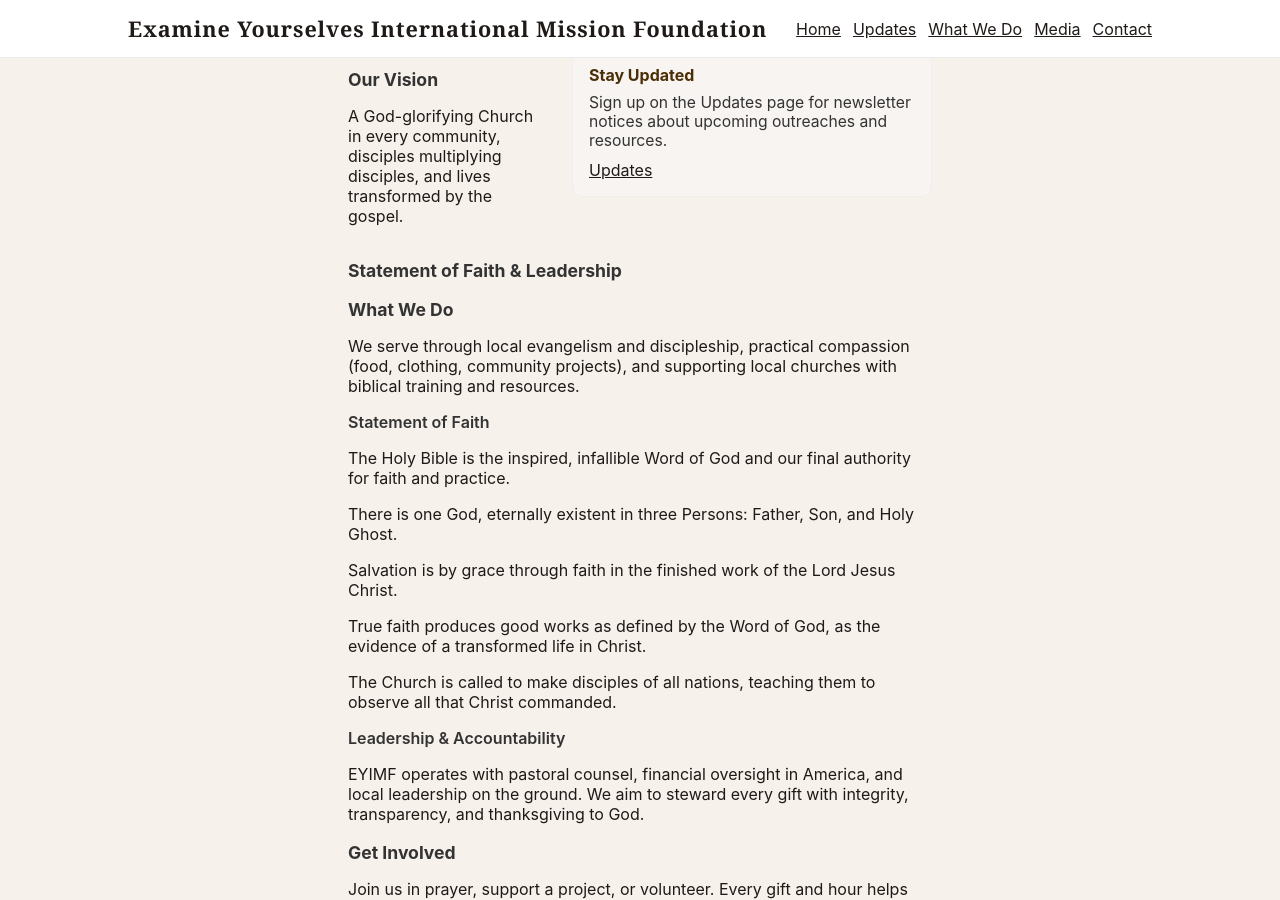
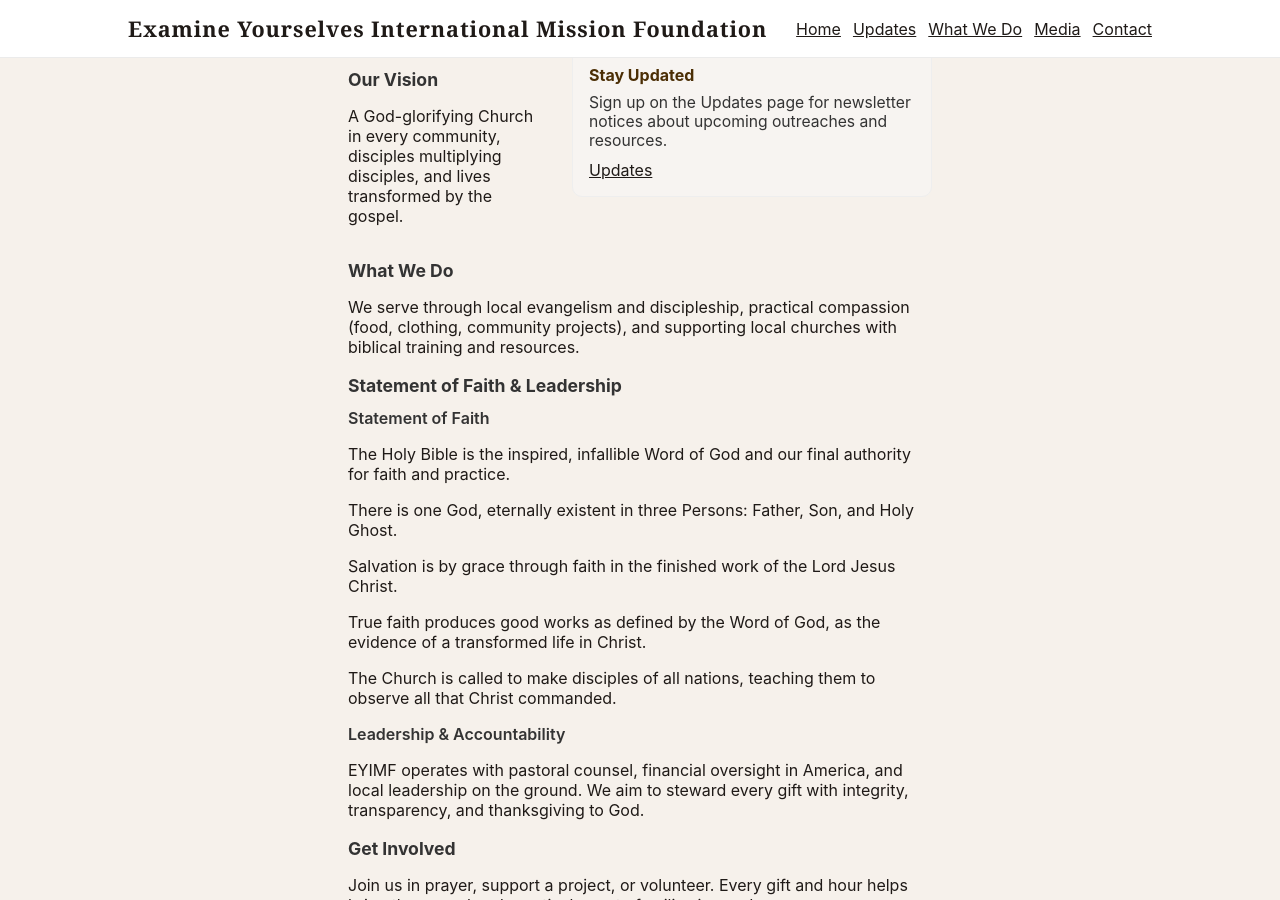
Before and after one commit to Irdavid160/eyimf, a Jekyll site: the page about.html, which Jekyll copies as it is, in a window 1280 px wide and 900 px high, scrolled down 456 px. Built offline with Jekyll 4.4.1, drawn with Linux system fonts in a browser that asks for light colours.

Commit message:
Refactor about.html to improve content structure
Reorganize content by moving 'What We Do' section to the Statement of Faith & Leadership block.

```diff
--- a/about.html
+++ b/about.html
@@ -144,15 +144,15 @@
   </aside>
 </div> <!-- END .about-columns -->
 
+        <div class="stat-grid">
+    <article class="statement" aria-labelledby="sofa-title">
+     <h2>What We Do</h2>
+    <p class="muted">We serve through local evangelism and discipleship, practical compassion (food, clothing, community projects), and supporting local churches with biblical training and resources.</p>
+
 <!-- Add this directly after the closing </div> of .about-columns -->
       <!-- Statement & Leadership block (paste directly above .get-involved-centered) -->
 <section class="about-statements" role="region" aria-labelledby="statements-title">
   <h2 id="statements-title" class="page-subtitle">Statement of Faith & Leadership</h2>
-
-  <div class="stat-grid">
-    <article class="statement" aria-labelledby="sofa-title">
-     <h2>What We Do</h2>
-    <p class="muted">We serve through local evangelism and discipleship, practical compassion (food, clothing, community projects), and supporting local churches with biblical training and resources.</p>
 
     <article class="statement" aria-labelledby="sofa-title">
       <h3 id="sofa-title">Statement of Faith</h3>
```
